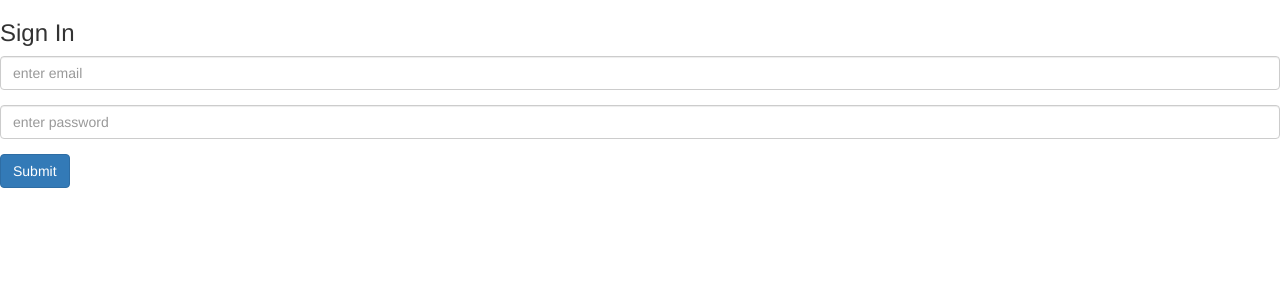
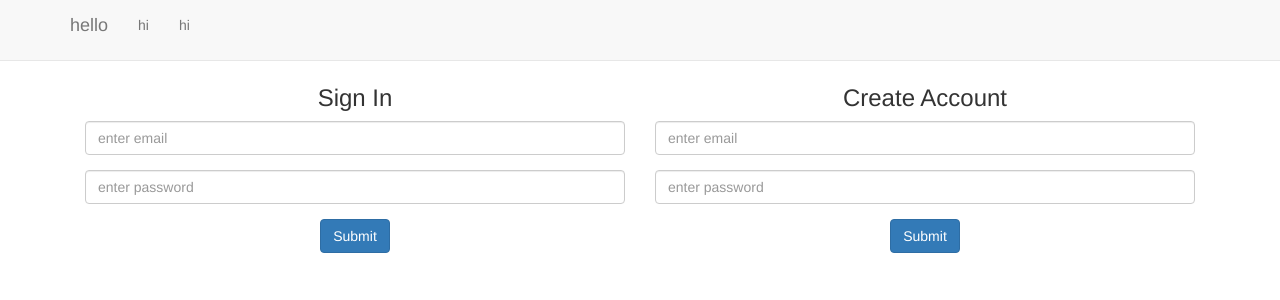
Before and after one commit to kevkim01/kart, a React (Create React App) app: page /create-account in a window 1280 px wide. Shown: the top 300 px of the page. Built offline with nearby package versions, Linux system fonts and the light colour scheme.

Commit message:
sign in, create account, navbar components

```diff
--- a/src/App.css
+++ b/src/App.css
@@ -26,3 +26,8 @@
   from { transform: rotate(0deg); }
   to { transform: rotate(360deg); }
 }
+
+.container {
+  margin-left: 0;
+  margin-right: 0;
+}
--- a/src/App.js
+++ b/src/App.js
@@ -1,13 +1,20 @@
 import React, { Component } from 'react';
-import LogIn from './components/log-in';
+import LogIn from './components/log-in/log-in.js';
+import CreateAccount from './components/create-account/create-account.js';
+import NavBar from './components/nav-bar/nav-bar.js';
 import './App.css';
 
 class App extends Component {
   render() {
     return (
-      <LogIn />
+      <div className="container">
+        <NavBar/>
+        <div className="row1">
+          <div className="col-sm-6"><LogIn/></div>
+          <div className="col-sm-6"><CreateAccount/></div>
+        </div>
+      </div>
     );
   }
 }
-
 export default App;
--- /dev/null
+++ b/src/components/create-account/create-account.css
@@ -0,0 +1,13 @@
+.ca_con {
+  margin: auto;
+  text-align: center;
+  position: relative;
+}
+
+.ca_form_info {
+  margin: auto;
+}
+
+.ca_f_alert {
+  margin-top: 15px;
+}
--- /dev/null
+++ b/src/components/create-account/create-account.js
@@ -0,0 +1,180 @@
+import React, { Component } from 'react';
+import { Button, Form, FormGroup, FormControl, HelpBlock, Alert } from 'react-bootstrap';
+import style from './create-account.css';
+
+class CreateAccount extends Component {
+
+  constructor(){
+    super();
+    this.state ={
+      email:"",
+      email_error:"invalid email",
+      email_valid:true,
+
+      password:"",
+      pass_error:"password must be at least 6 characters",
+      pass_valid:true,
+
+      form_valid:false,
+      form_error:"",
+
+      show_alert:false
+    }
+  }
+
+  getValidationStateEmail(){
+    const valid = this.state.email;
+    if (valid===""){
+      return null;
+    }
+    else if(valid.match(/^\S+@\S+\.\S+$/i)){
+      return 'success';
+    }
+    return 'error';
+  }
+
+  getValidationStatePassword(){
+    const length = this.state.password.length;
+    if(length>=6){ return 'success'; }
+    else if(length>0){ return 'error'; }
+    return null;
+  }
+
+  handleSubmit(e){
+    const e_val = this.form_email.value;
+    const p_val = this.form_pass.value;
+
+    if(e_val.length===0 || p_val.length===0){
+      this.setState({
+        form_error:"please fill in all fields",
+        show_alert:true
+      })
+    }
+    else if(!this.state.form_valid){
+      this.setState({
+        form_error:"there are invalid fields",
+        show_alert:true
+      })
+    }
+    else {
+      this.setState({
+        email: this.form_email.value,
+        password: this.form_pass.value,
+        form_error:"",
+        show_alert:false
+      }, function(){
+        console.log(this.state);
+      });
+    }
+    e.preventDefault();
+  }
+
+  handleChange(e){
+    const e_val = this.form_email.value;
+    const p_val = this.form_pass.value;
+
+    if(e_val.match(/^\S+@\S+\.\S+$/i) && p_val.length >=6){
+      this.setState({ // form is valid
+        email: e_val,
+        email_valid: true,
+        password: p_val,
+        pass_valid: true,
+        form_valid: true,
+        show_alert: false
+      })
+    }
+    else if(!e_val.match(/^\S+@\S+\.\S+$/i) && p_val.length >=6){
+      this.setState({ // email is not valid ~ password is valid
+        email: e_val,
+        email_valid: false,
+        password: p_val,
+        pass_valid: true,
+        form_valid: false,
+      })
+    }
+    else if(e_val.match(/^\S+@\S+\.\S+$/i) && !(p_val.length >=6)){
+      this.setState({ // email is valid ~ password is not valid
+        email: e_val,
+        email_valid: true,
+        password: p_val,
+        pass_valid: false,
+        form_valid: false
+      })
+    }
+    else{
+      this.setState({ // none are valid
+        email: e_val,
+        email_valid: false,
+        password: p_val,
+        pass_valid: false,
+        form_valid: false
+      })
+    }
+    if(e_val.length===0){
+      this.setState({
+        email_valid: true
+      })
+    }
+    if(p_val.length===0){
+      this.setState({
+        pass_valid: true
+      })
+    }
+  }
+
+  renderAlert(){
+    if(this.state.show_alert){
+      const val_form = this.state.form_valid;
+      return (
+        <Alert bsStyle="danger" className="ca_f_alert">
+          <strong>{!val_form ?this.state.form_error : ""}</strong>
+        </Alert>
+      )
+    }
+  }
+
+  render() {
+    const val_email = this.state.email_valid;
+    const val_pass = this.state.pass_valid;
+    const val_form = this.state.form_valid;
+    return (
+      <div className="ca_con">
+        <h3>Create Account</h3>
+        <form onSubmit={this.handleSubmit.bind(this)} noValidate className="ca_form_info">
+          <FormGroup validationState={this.getValidationStateEmail()}>
+            <FormControl
+              className="formemail"
+              type="email"
+              placeholder="enter email"
+              value={this.state.email}
+              inputRef={(ref)=>{this.form_email=ref}}
+              onChange={this.handleChange.bind(this)}
+            />
+            <FormControl.Feedback/>
+            <HelpBlock>
+              <p>{!val_email ? this.state.email_error : ' '}</p>
+            </HelpBlock>
+          </FormGroup>
+
+          <FormGroup validationState={this.getValidationStatePassword()}>
+            <FormControl
+              className="formpass"
+              type="password"
+              placeholder="enter password"
+              value={this.state.password}
+              inputRef={(ref)=>{this.form_pass=ref}}
+              onChange={this.handleChange.bind(this)}
+            />
+            <FormControl.Feedback/>
+            <HelpBlock>
+              <p>{!val_pass ? this.state.pass_error : ""}</p>
+            </HelpBlock>
+          </FormGroup>
+          <Button type="submit" bsStyle="primary">Submit</Button>
+          {this.renderAlert()}
+        </form>
+      </div>
+    );
+  }
+}
+export default CreateAccount;
--- /dev/null
+++ b/src/components/log-in/log-in.css
@@ -0,0 +1,13 @@
+.si_con {
+  margin: auto;
+  text-align: center;
+  position: relative;
+}
+
+.si_form_info {
+  margin: auto;
+}
+
+.si_f_alert {
+  margin-top: 15px;
+}
--- a/src/components/log-in.js
+++ b/src/components/log-in/log-in.js
@@ -1,7 +1,6 @@
 import React, { Component } from 'react';
-import { Button } from 'react-bootstrap';
-import { Form, FormGroup, FormControl, HelpBlock } from 'react-bootstrap';
-import { Glyphicon, Alert } from 'react-bootstrap';
+import { Button, Form, FormGroup, FormControl, HelpBlock, Alert } from 'react-bootstrap';
+import style from './log-in.css';
 
 class LogIn extends Component {
 
@@ -48,6 +47,12 @@ class LogIn extends Component {
     if(e_val.length===0 || p_val.length===0){
       this.setState({
         form_error:"please fill in all fields",
+        show_alert:true
+      })
+    }
+    else if(!this.state.form_valid){
+      this.setState({
+        form_error:"there are invalid fields",
         show_alert:true
       })
     }
@@ -121,7 +126,7 @@ class LogIn extends Component {
     if(this.state.show_alert){
       const val_form = this.state.form_valid;
       return (
-        <Alert bsStyle="danger">
+        <Alert bsStyle="danger" className="si_f_alert">
           <strong>{!val_form ?this.state.form_error : ""}</strong>
         </Alert>
       )
@@ -133,9 +138,9 @@ class LogIn extends Component {
     const val_pass = this.state.pass_valid;
     const val_form = this.state.form_valid;
     return (
-      <div>
+      <div className="si_con">
         <h3>Sign In</h3>
-        <form onSubmit={this.handleSubmit.bind(this)} noValidate>
+        <form onSubmit={this.handleSubmit.bind(this)} noValidate className="si_form_info">
           <FormGroup validationState={this.getValidationStateEmail()}>
             <FormControl
               className="formemail"
--- /dev/null
+++ b/src/components/nav-bar/nav-bar.js
@@ -0,0 +1,33 @@
+import React, { Component } from 'react';
+import { Navbar, Nav, NavItem } from 'react-bootstrap';
+import style from './nav-bar.css';
+
+class NavBar extends Component {
+
+  constructor(){
+    super();
+    this.state ={
+    }
+  }
+
+  render() {
+    return(
+      <Navbar fixedTop>
+        <Navbar.Header>
+          <Navbar.Brand>
+            <p>hello</p>
+          </Navbar.Brand>
+        </Navbar.Header>
+        <Nav>
+          <NavItem>
+            <p>hi</p>
+          </NavItem>
+          <NavItem>
+            <p>hi</p>
+          </NavItem>
+        </Nav>
+      </Navbar>
+    );
+  }
+}
+export default NavBar;
--- a/src/index.css
+++ b/src/index.css
@@ -2,4 +2,5 @@ body {
   margin: 0;
   padding: 0;
   font-family: sans-serif;
+  padding-top: 65px;
 }
```
Also changed, not shown: src/components/nav-bar/nav-bar.css (added).
